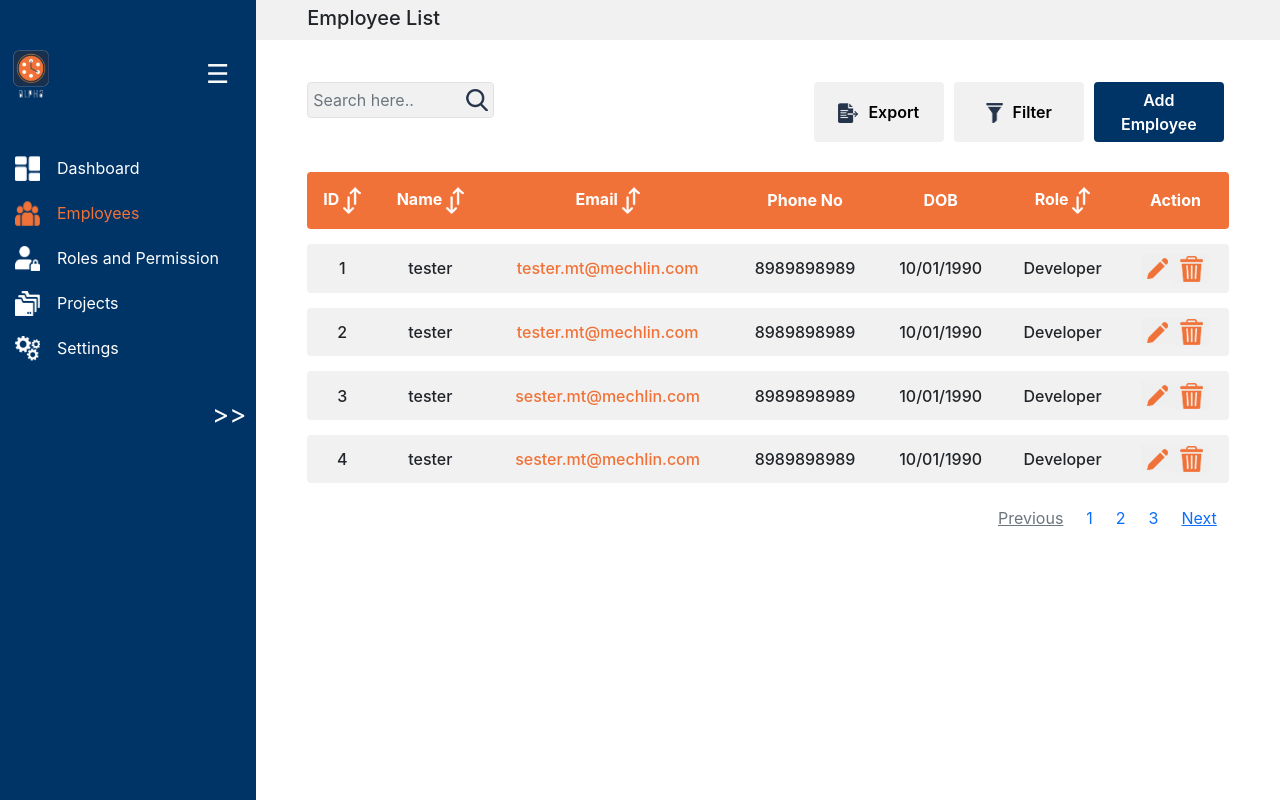
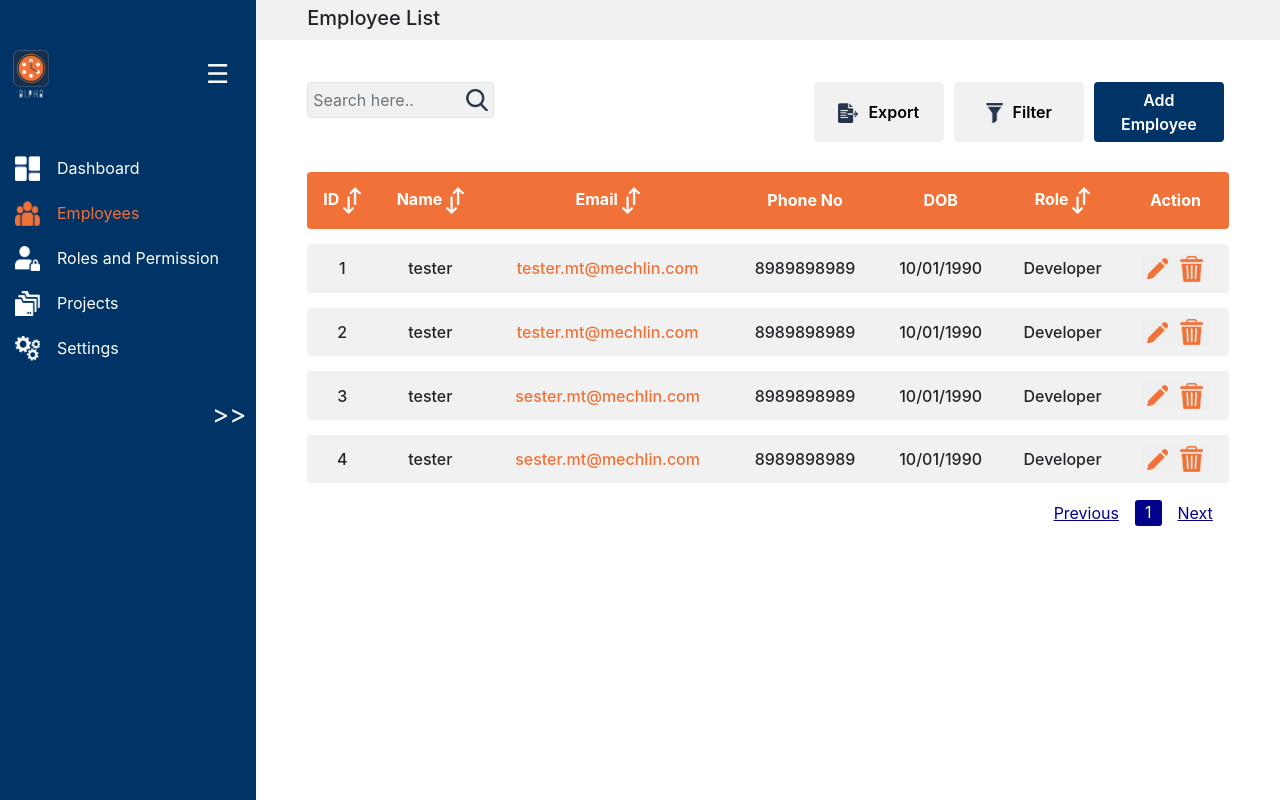
Before and after one commit to Mr0Strange1pwn/Alpha, a React (Create React App) app: page /Employee in a window 1280 px wide. Built offline with nearby package versions, Linux system fonts and the light colour scheme; data requests are answered from the project's data file.

Commit message:
clock changes ui screen

```diff
--- a/package.json
+++ b/package.json
@@ -23,7 +23,8 @@
     "react-redux": "^7.2.5",
     "react-router-dom": "^5.3.0",
     "react-scripts": "4.0.3",
-    "react-times": "^3.1.12",
+    "react-select": "^5.1.0",
+    "react-timekeeper": "^2.1.3",
     "redux": "^4.1.1",
     "redux-thunk": "^2.3.0",
     "web-vitals": "^1.0.1"
--- a/src/components/pages/Employee/Employee.css
+++ b/src/components/pages/Employee/Employee.css
@@ -156,3 +156,40 @@ a.user-email {
     white-space: nowrap;
     }
 }
+
+.pageNumbers{
+    list-style: none;
+    display: flex;
+
+    float: right;
+
+}
+.pageNumbers li {
+    /* padding: 10px; */
+    /* border: 1px solid darkblue; */
+    cursor: pointer;
+    padding-left: 10px;
+    padding-right: 10px;
+    border-radius: 3px;
+
+}
+.pageNumbers li.active {
+    background-color:darkblue;
+    color:white;
+  }
+  .pageNumbers li button {
+    /* background-color: transparent; */
+    border: none;
+    color:darkblue;
+    font-size: 1rem;
+    cursor: pointer;
+    text-decoration: underline;
+    background-color: white;
+  }
+  .pageNumbers li button:hover {
+    background-color: white;
+    color:darkblue;
+  }
+  .pageNumbers li button:focus {
+    outline: none;
+  }
--- a/src/components/pages/Employee/Registration/JobDetails.js
+++ b/src/components/pages/Employee/Registration/JobDetails.js
@@ -5,6 +5,7 @@ import "react-datepicker/dist/react-datepicker.css";
 import "react-phone-input-2/lib/style.css";
 import TimePicker from "../../../common/TimePicker";
 import {Multistepcontext} from '../../../../StepContext';
+import Timeclock from "../../../common/Timeclock";
 
 
 function JobDetails() {
@@ -61,8 +62,9 @@ function JobDetails() {
               <label class="form-check-label reg-lable" for="exampleCheck1">
                 Shift Timing
               </label>
+              <Timeclock />
               {/* <TimePicker/> */}
-              <input
+              {/* <input
                 style={{...inputStyle, border: showError ? details.shiftTime.length === 0 ? " 1px solid red" : null : null }}
                 // defaultValue="04:20"
                 type="time"
@@ -70,7 +72,7 @@ function JobDetails() {
                 value={details.shiftTime}
                 onChange={e => handleChange(e)}
 
-	            />
+	            /> */}
 
             </div>
           </div>
--- a/src/components/pages/Employee/Registration/jobDetails.css
+++ b/src/components/pages/Employee/Registration/jobDetails.css
@@ -1,3 +1,4 @@
+
 @media screen and (max-width: 767px){
 .addrole_Button {
     display: block;
--- a/src/components/pages/Employee/index.js
+++ b/src/components/pages/Employee/index.js
@@ -1,39 +1,106 @@
 import React, { useState, useEffect } from "react";
 import "./Employee.css";
-import { Link, useHistory, useParams  } from "react-router-dom";
+import { Link, useHistory, useParams } from "react-router-dom";
 import axios from "axios";
 import Header from "../Header/Header";
-import Alert from  "../../common/Alert"
+import Alert from "../../common/Alert";
 
 const Employee = () => {
   const { id } = useParams();
   const [student, setStudent] = useState([]);
   const [searchQuery, setSearchQuery] = useState("");
-  const [search, setSearch] = useState(false)
+  const [search, setSearch] = useState(false);
   const [modalOpen, setModalOpen] = useState(false);
- const [ids,setID]=useState()
+
+  const [currentPage, setCurrentPage] = useState(1);
+  const [itemsPerPage, setItemPerPage] = useState(5);
+  const [pageNumberLimit, setpageNumberLimit] = useState(5);
+  const [maxPageNumberLimit, setmaxPageNumberLimit] = useState(5);
+  const [minPageNumberLimit, setminPageNumberLimit] = useState(0);
+
+  const pages = [];
+  for (let i = 1; i <= Math.ceil(student.length / itemsPerPage); i++) {
+    pages.push(i);
+  }
+
+  const indexOfLastItem = currentPage * itemsPerPage;
+  //  1  X 15 = 15 and 2 X 10 = 30
+  const indexOfFistItem = indexOfLastItem - itemsPerPage;
+  //   30 -15 = 15 and 15 -15 = 0
+  const currentItem = student.slice(indexOfFistItem, indexOfLastItem);
+
+  const handleNewClick = (event) => {
+    setCurrentPage(Number(event.target.id));
+  };
+  const renderPageNumbers = pages.map((number) => {
+    if (number < maxPageNumberLimit + 1 && number > minPageNumberLimit) {
+      return (
+        <li
+          key={number}
+          id={number}
+          onClick={handleNewClick}
+          className={currentPage == number ? "active" : null}
+        >
+          {number}
+        </li>
+      );
+    } else {
+      return null;
+    }
+  });
+
+  const handleNextbtn = () => {
+    setCurrentPage(currentPage + 1);
+
+    if (currentPage + 1 > maxPageNumberLimit) {
+      setmaxPageNumberLimit(maxPageNumberLimit + pageNumberLimit);
+      setminPageNumberLimit(minPageNumberLimit + pageNumberLimit);
+    }
+  };
+
+  const handlePrevbtn = () => {
+    setCurrentPage(currentPage - 1);
+
+    if ((currentPage - 1) % pageNumberLimit == 0) {
+      setmaxPageNumberLimit(maxPageNumberLimit - pageNumberLimit);
+      setminPageNumberLimit(minPageNumberLimit - pageNumberLimit);
+    }
+  };
+
+  let pageIncrementBtn = null;
+  if (pages.length > maxPageNumberLimit) {
+    pageIncrementBtn = <li onClick={handleNextbtn}> &hellip; </li>;
+  }
+
+  let pageDecrementBtn = null;
+  if (minPageNumberLimit >= 1) {
+    pageDecrementBtn = <li onClick={handlePrevbtn}> &hellip; </li>;
+  }
+  //  className={currentPage == number ? "active" : null}
+
+  const [ids, setID] = useState();
   const history = useHistory();
-  const routeChange = () =>{
+  const routeChange = () => {
     let path = `./AddPeople`;
     history.push(path);
-  }
+  };
   useEffect(() => {
     getAllStudent();
   }, []);
 
   useEffect(() => {
     if (searchQuery.length > 0) {
-      searchHandler()
+      searchHandler();
     } else {
-      getAllStudent()
-      setSearch(false)
+      getAllStudent();
+      setSearch(false);
     }
-  }, [searchQuery])
+  }, [searchQuery]);
 
-  const delAlert=(id)=> {
-    setModalOpen(true)
-      setID(id)
-  }
+  const delAlert = (id) => {
+    setModalOpen(true);
+    setID(id);
+  };
 
   const searchHandler = () => {
     let filterDAta = student.filter((data) =>
@@ -41,10 +108,10 @@ const Employee = () => {
       data.useremail.includes(searchQuery)
     );
     if (filterDAta.length > 0) {
-      console.log("filterDAta",filterDAta)
+      console.log("filterDAta", filterDAta);
       setStudent(filterDAta);
     }
-    setSearch(true)
+    setSearch(true);
   };
   async function getAllStudent() {
     try {
@@ -61,18 +128,24 @@ const Employee = () => {
       return item.id !== id;
     });
     setStudent(newstudent);
-     setModalOpen(false)
-
+    setModalOpen(false);
   };
 
   return (
     <div className="header">
-      <Alert message="Employee" open={modalOpen} onClose={() => setModalOpen(false)} setOpenModal={setModalOpen} handleDelete={(id)=>handleDelete(id)} id={ids}/>
+      <Alert
+        message="Employee"
+        open={modalOpen}
+        onClose={() => setModalOpen(false)}
+        setOpenModal={setModalOpen}
+        handleDelete={(id) => handleDelete(id)}
+        id={ids}
+      />
       <Header headerName="Employee List" />
       <div className="main">
-        <div style={{marginTop:"4%"}}>
+        <div style={{ marginTop: "4%" }}>
           <div class="row">
-            <div class="col-sm-6" style={{marginTop: "5px"}}>
+            <div class="col-sm-6" style={{ marginTop: "5px" }}>
               <div class="col-sm-5">
                 <div class="input-group">
                   <input
@@ -83,23 +156,21 @@ const Employee = () => {
                     //value={searchQuery}
                     onChange={(value) => setSearchQuery(value.target.value)}
                     style={{
-                    backgroundImage:search==false? "url(images/Search.png)":"",
+                      backgroundImage:
+                        search == false ? "url(images/Search.png)" : "",
                       backgroundRepeat: "no-repeat",
                       backgroundPosition: "right",
-                    backgroundOrigin:"content-box",
+                      backgroundOrigin: "content-box",
                       padding: "5px",
-                   backgroundColor:"#f1f1f1"
+                      backgroundColor: "#f1f1f1",
                     }}
                   />
                 </div>
               </div>
             </div>
-            <div class="col-sm-6" >
+            <div class="col-sm-6">
               <div className="pos">
-                <button
-                  className="btn  float-right"
-                  type="submit"
-                >
+                <button className="btn  float-right" type="submit">
                   <Link to="/">
                     <img
                       className="export_image"
@@ -135,59 +206,76 @@ const Employee = () => {
           </div>
         </div>
         <table class="employee-header">
-
-
           <tr>
-                <th>ID  <img  src="images/Sort.png"  alt="logo" /></th>
-                <th>Name <img  src="images/Sort.png"  alt="logo" /></th>
-                <th>Email <img  src="images/Sort.png"  alt="logo" /></th>
+            <th>
+              ID <img src="images/Sort.png" alt="logo" />
+            </th>
+            <th>
+              Name <img src="images/Sort.png" alt="logo" />
+            </th>
+            <th>
+              Email <img src="images/Sort.png" alt="logo" />
+            </th>
             <th>Phone No </th>
             <th>DOB</th>
-                <th>Role <img  src="images/Sort.png"  alt="logo" /></th>
+            <th>
+              Role <img src="images/Sort.png" alt="logo" />
+            </th>
             <th>Action</th>
           </tr>
 
-
-
-        {student.map((students, i) => {
+          {currentItem.map((students, i) => {
             return (
-
-
-
               <tr>
-                <td class="geeks">{i + 1}</td>
+                <td class="geeks">{students.id}</td>
                 <td>{students.username}</td>
-                <td><a href="#" class="user-email">{students.useremail}</a></td>
+                <td>
+                  <a href="#" class="user-email">
+                    {students.useremail}
+                  </a>
+                </td>
                 <td>8989898989</td>
                 <td>10/01/1990</td>
                 <td>Developer</td>
-                <td><button> <img
-                      src="images/Edit.png"
-                      alt="logo"
-                    /></button><button   onClick={() => delAlert(students.id)}><img src="images/Del.png" alt="logo" /></button>
-
+                <td>
+                  <button>
+                    {" "}
+                    <img src="images/Edit.png" alt="logo" />
+                  </button>
+                  <button onClick={() => delAlert(students.id)}>
+                    <img src="images/Del.png" alt="logo" />
+                  </button>
                 </td>
               </tr>
-
-
             );
           })}
         </table>
+
         <nav aria-label="Page navigation example">
-  <ul class="pagination justify-content-end">
-    <li class="page-item disabled">
-      <a class="page-link text-decoration-underline border-0" href="#" tabindex="-1" aria-disabled="true">Previous</a>
+          <ul className="pageNumbers">
+            <li>
+              <button
+                onClick={handlePrevbtn}
+                disabled={currentPage == pages[0] ? true : false}
+              >
+                Previous
+              </button>
             </li>
-    <li class="page-item"><a class="page-link  border-0" href="#">1</a></li>
-    <li class="page-item"><a class="page-link  border-0" href="#">2</a></li>
-    <li class="page-item"><a class="page-link  border-0" href="#">3</a></li>
-    <li class="page-item">
-      <a class="page-link text-decoration-underline border-0" href="#">Next</a>
+            {pageDecrementBtn}
+            {renderPageNumbers}
+            {pageIncrementBtn}
+
+            <li>
+              <button
+                onClick={handleNextbtn}
+                disabled={currentPage == pages[pages.length - 1] ? true : false}
+              >
+                Next
+              </button>
             </li>
           </ul>
         </nav>
       </div>
-
     </div>
   );
 };
--- a/src/redux/actions/authAction.js
+++ b/src/redux/actions/authAction.js
@@ -23,7 +23,6 @@ export const signUp = (data) => {
 }
 
 export const logOut = () => {
-
     return dispatch => {
         return dispatch({
             type: LOG_OUT,
```
Also changed, not shown: src/components/common/Timeclock/index.js (added, +34 -0 lines), src/components/common/Timeclock/timeclock.css (added, +35 -0 lines), src/components/pages/Employee/Registration/Registration.css (+9 -1 lines). Lines whose indentation alone changed are shown as unchanged.
